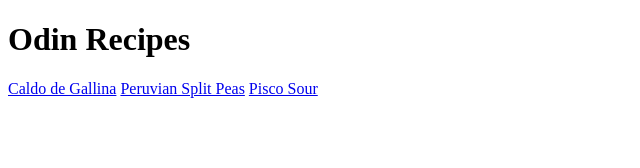
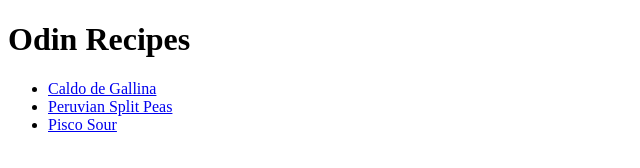
Before and after one commit to lLazzerl/odin-recipes, a plain HTML site: page index.html in a window 1280 px wide. Shown: the whole page, without its empty margins (0-640 px from the left). Drawn offline with Linux system fonts and the light colour scheme.

Commit message:
Feat: Add list to index.html

```diff
--- a/index.html
+++ b/index.html
@@ -7,8 +7,10 @@
 </head>
 <body>
     <h1>Odin Recipes</h1>
-    <a href="./recipes/caldo-de-gallina.html">Caldo de Gallina</a>
-    <a href="./recipes/peruvian-split-peas.html">Peruvian Split Peas</a>
-    <a href="./recipes/pisco-sour.html">Pisco Sour</a>
+    <ul>
+       <li><a href="./recipes/caldo-de-gallina.html">Caldo de Gallina</a></li>
+       <li><a href="./recipes/peruvian-split-peas.html">Peruvian Split Peas</a></li>
+        <li><a href="./recipes/pisco-sour.html">Pisco Sour</a></li>
+    </ul>
 </body>
 </html>
```
